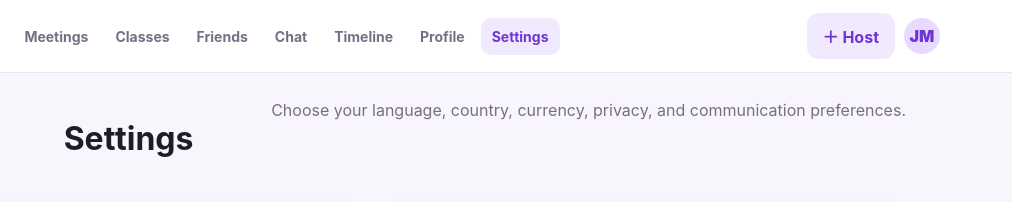
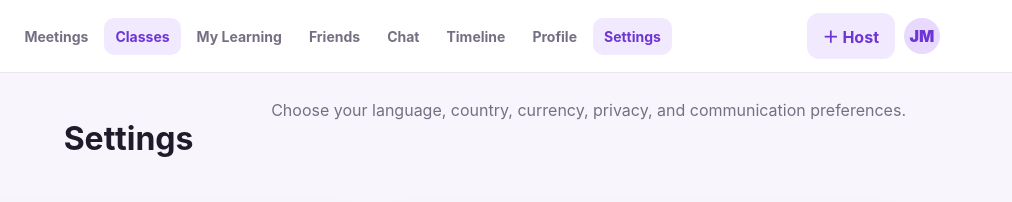
Before and after one commit to Demoses20/joint-app, a plain HTML site: page settings.html in a window 1280 px wide. Shown: the top 202 px of the page, 268-1280 px from the left. Drawn offline with Linux system fonts and the light colour scheme.

Commit message:
Update navigation links in settings.html

```diff
--- a/settings.html
+++ b/settings.html
@@ -223,8 +223,9 @@
     <nav class="main-nav" aria-label="Main navigation">
       <a href="index.html">Home</a>
       <a href="meetings.html">Meetings</a>
-      <a href="classes.html">Classes</a>
-      <a href="friends.html">Friends</a>
+      <a href="classes.html" class="active">Classes</a>
+<a href="my-learning.html">My Learning</a>
+<a href="friends.html">Friends</a>
       <a href="chat.html">Chat</a>
       <a href="timeline.html">Timeline</a>
       <a href="profile.html">Profile</a>
```
